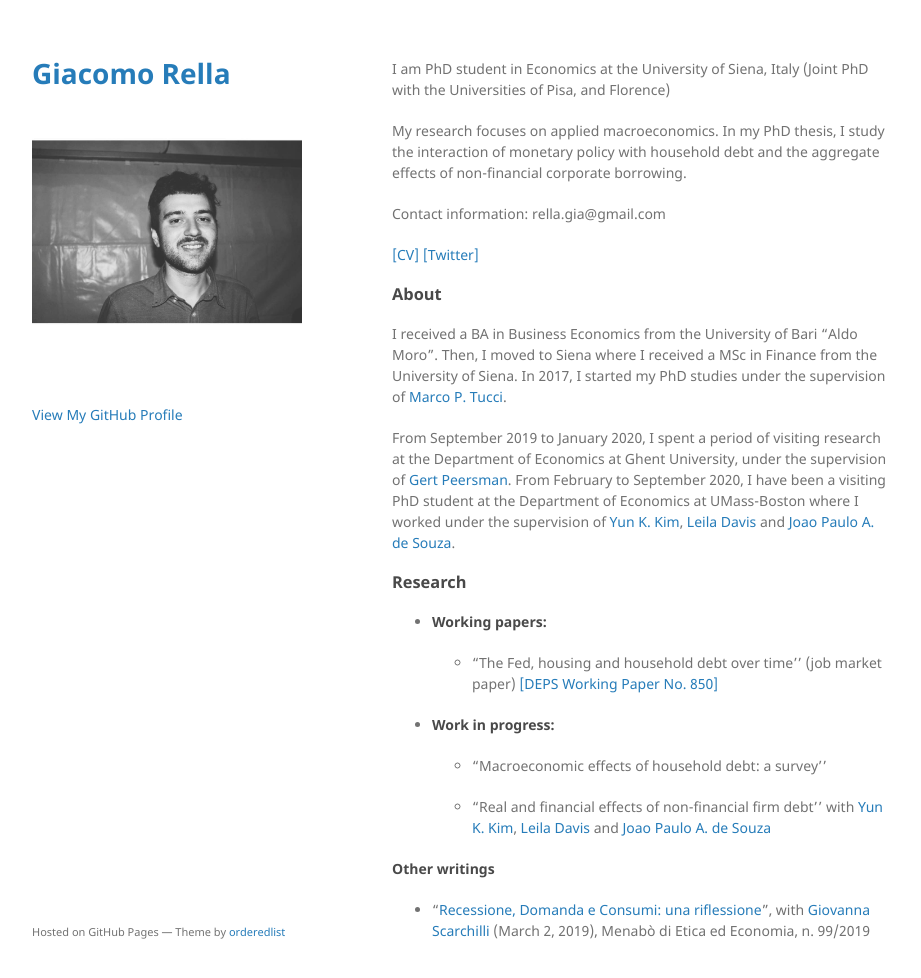
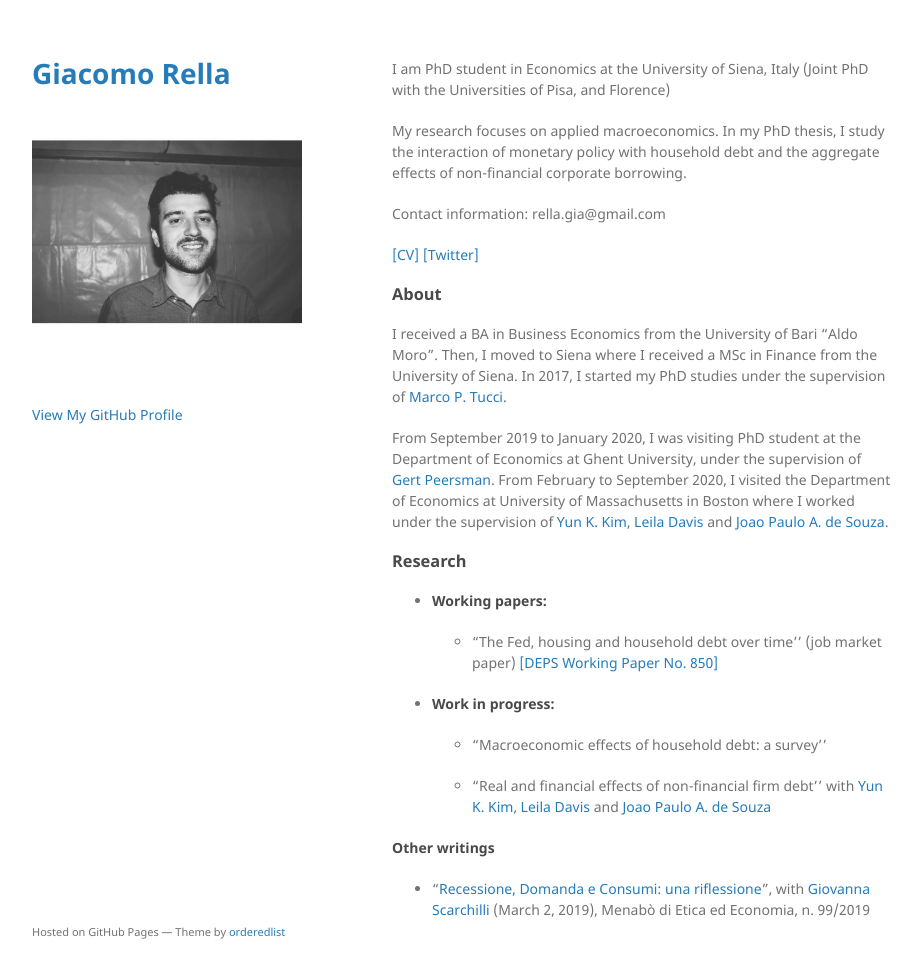
Before and after one commit to giacomorella/giacomorella.github.io, a Jekyll site: the page built from index.md, in a window 1280 px wide and 1011 px high. Shown: the top 978 px of the window, without its empty margins (178-1099 px from the left). Built offline with Jekyll 4.4.1, drawn with Linux system fonts in a browser that asks for light colours; the repository's description, which GitHub fills in, is left out.

Commit message:
Update index.md

```diff
--- a/index.md
+++ b/index.md
@@ -14,7 +14,7 @@ Contact information: rella.gia@gmail.com
 
 I received a BA in Business Economics from the University of Bari "Aldo Moro". Then, I moved to Siena where I received a MSc in Finance from the University of Siena. In 2017, I started my PhD studies under the supervision of [Marco P. Tucci](https://docenti.unisi.it/it/marcotucci).
 
-From September 2019 to January 2020, I spent a period of visiting research at the Department of Economics at Ghent University, under the supervision of [Gert Peersman](https://sites.google.com/view/gert-peersman/home). From February to September 2020, I have been a visiting PhD student at the Department of Economics at UMass-Boston where I worked under the supervision of [Yun K. Kim](https://blogs.umb.edu/yunkim/), [Leila Davis](https://www.leiladavis.net/) and [Joao Paulo A. de Souza](https://sites.google.com/view/joaodesouza/).
+From September 2019 to January 2020, I was visiting PhD student at the Department of Economics at Ghent University, under the supervision of [Gert Peersman](https://sites.google.com/view/gert-peersman/home). From February to September 2020, I visited the Department of Economics at University of Massachusetts in Boston where I worked under the supervision of [Yun K. Kim](https://blogs.umb.edu/yunkim/), [Leila Davis](https://www.leiladavis.net/) and [Joao Paulo A. de Souza](https://sites.google.com/view/joaodesouza/).
 
 
 ### Research
```
